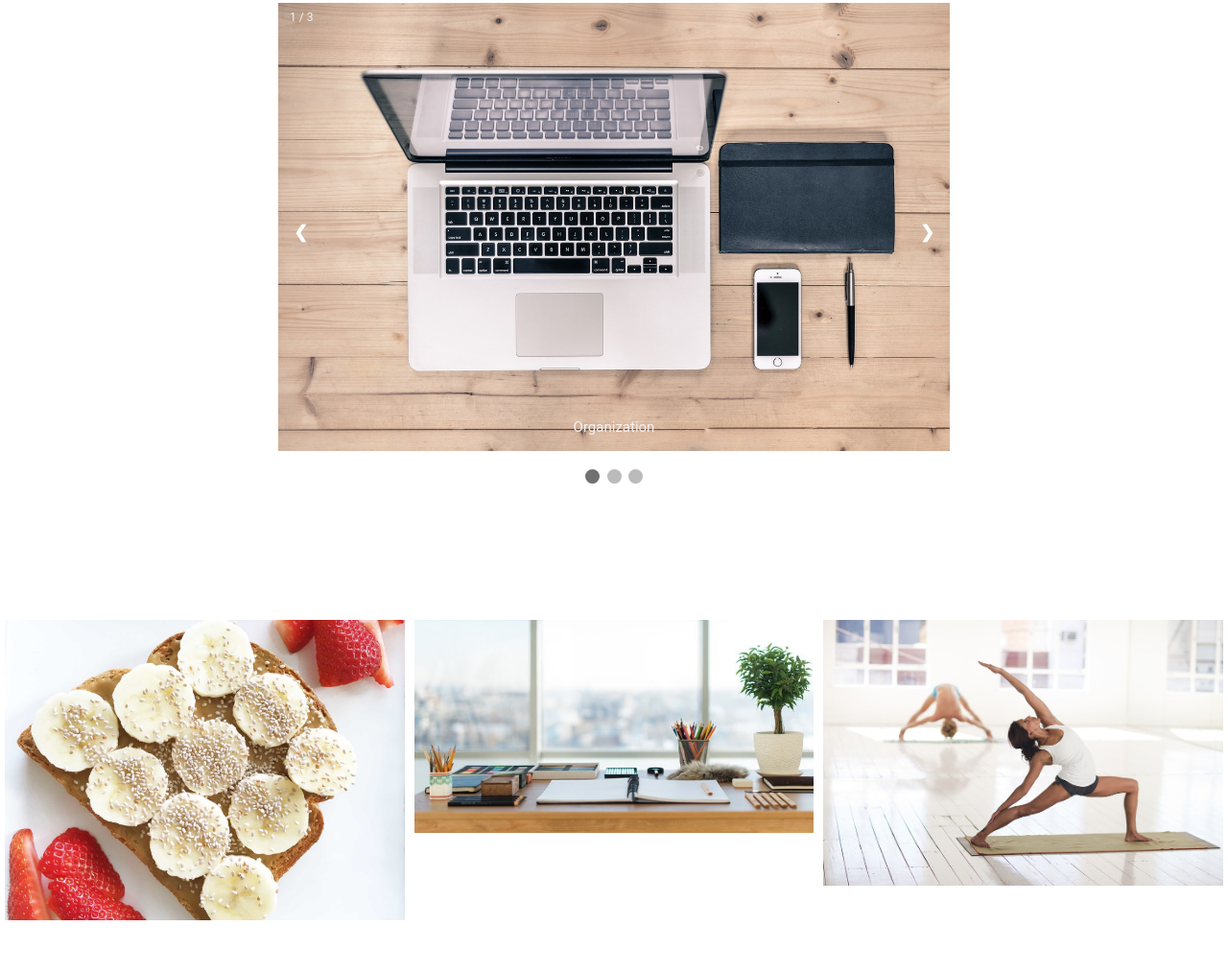
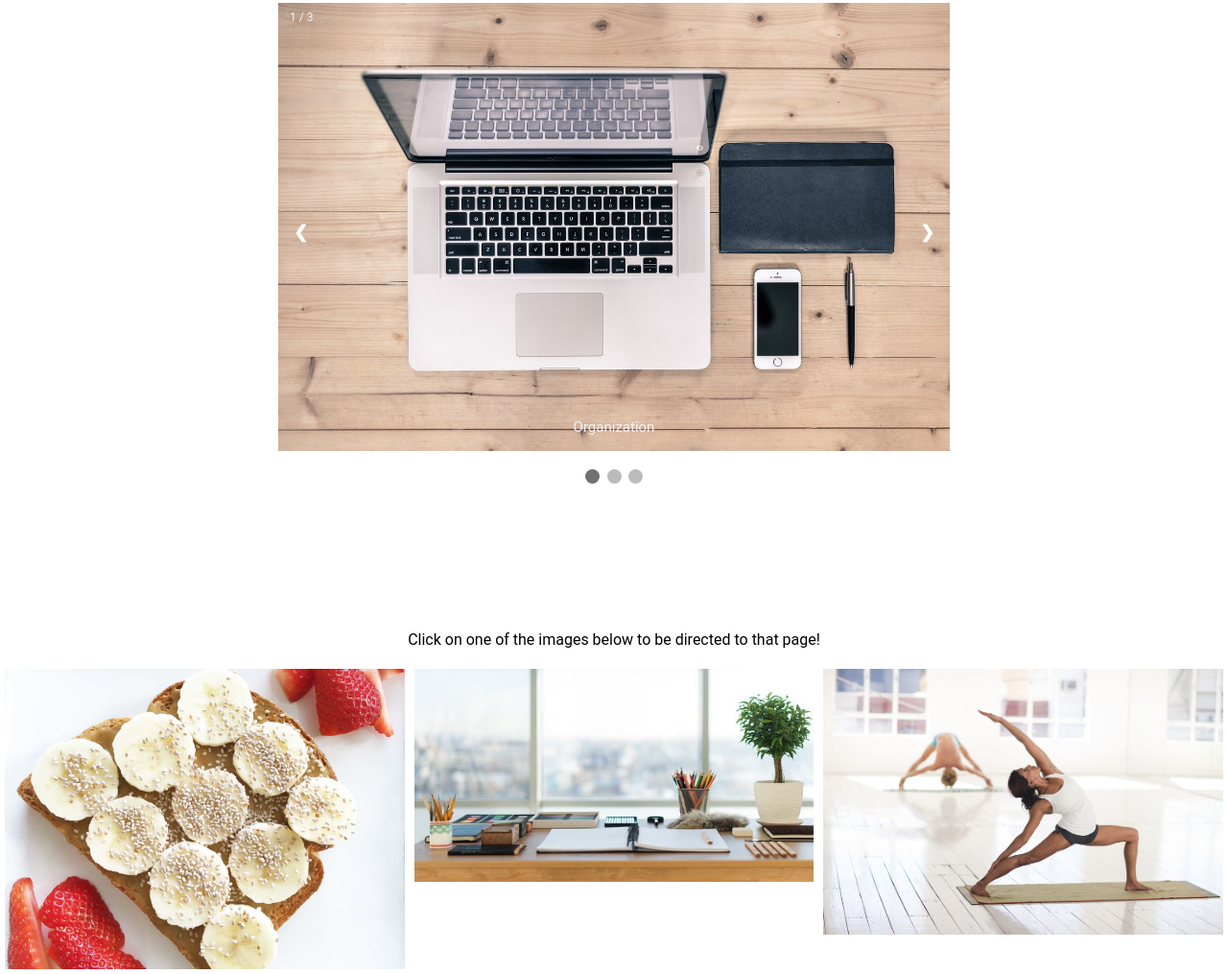
Before and after one commit to faithlee798/rise-devine, a plain HTML site: page index.html in a window 1280 px wide. Shown: the part 473-1488 px from the top of the page at 96% size. Before the commit the page ends 1437 px from the top, so only its background shows below. Drawn offline with Linux system fonts and the light colour scheme.

Commit message:
Update index.html

```diff
--- a/index.html
+++ b/index.html
@@ -348,7 +348,7 @@ dots[slideIndex-1].className += " active";
 
 
 
-
+<p align = "center"> Click on one of the images below to be directed to that page!</p>
 <div class="row">
   <div class="column">
     <a href="care.html">
```
